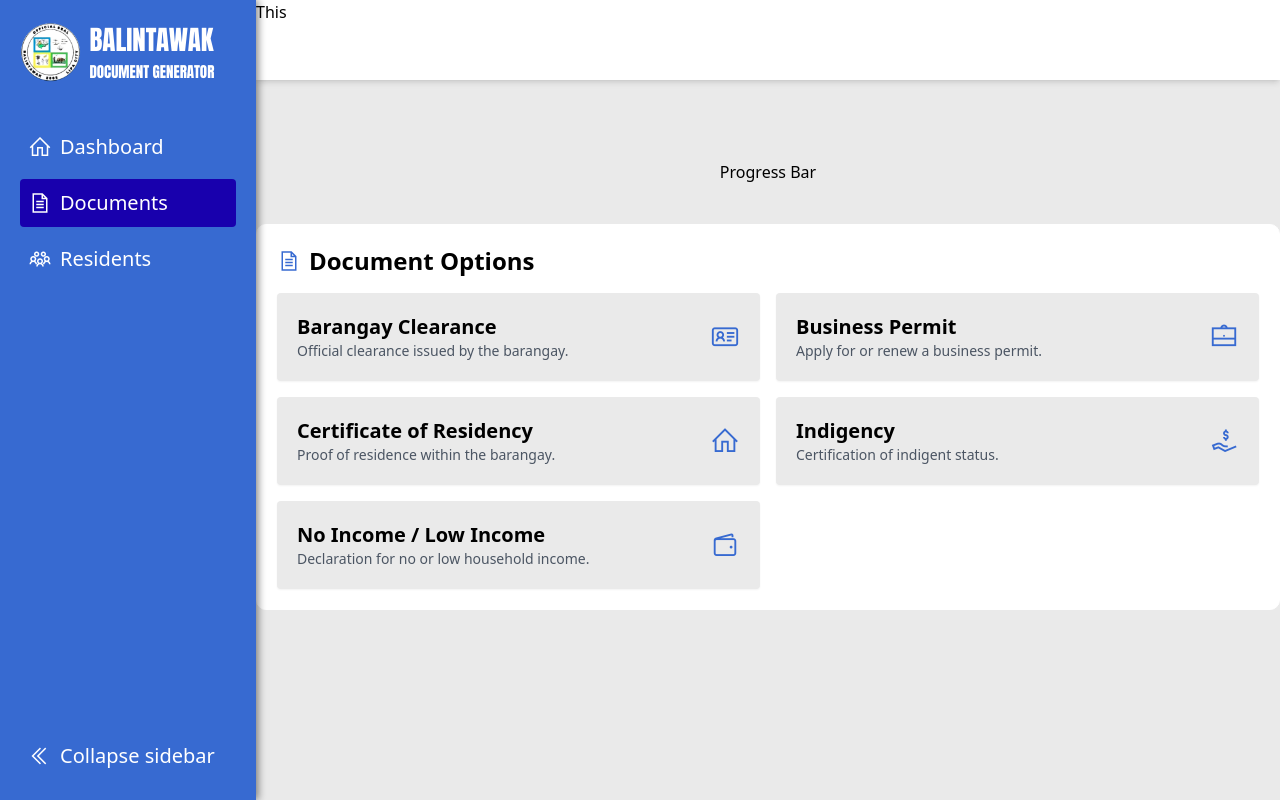
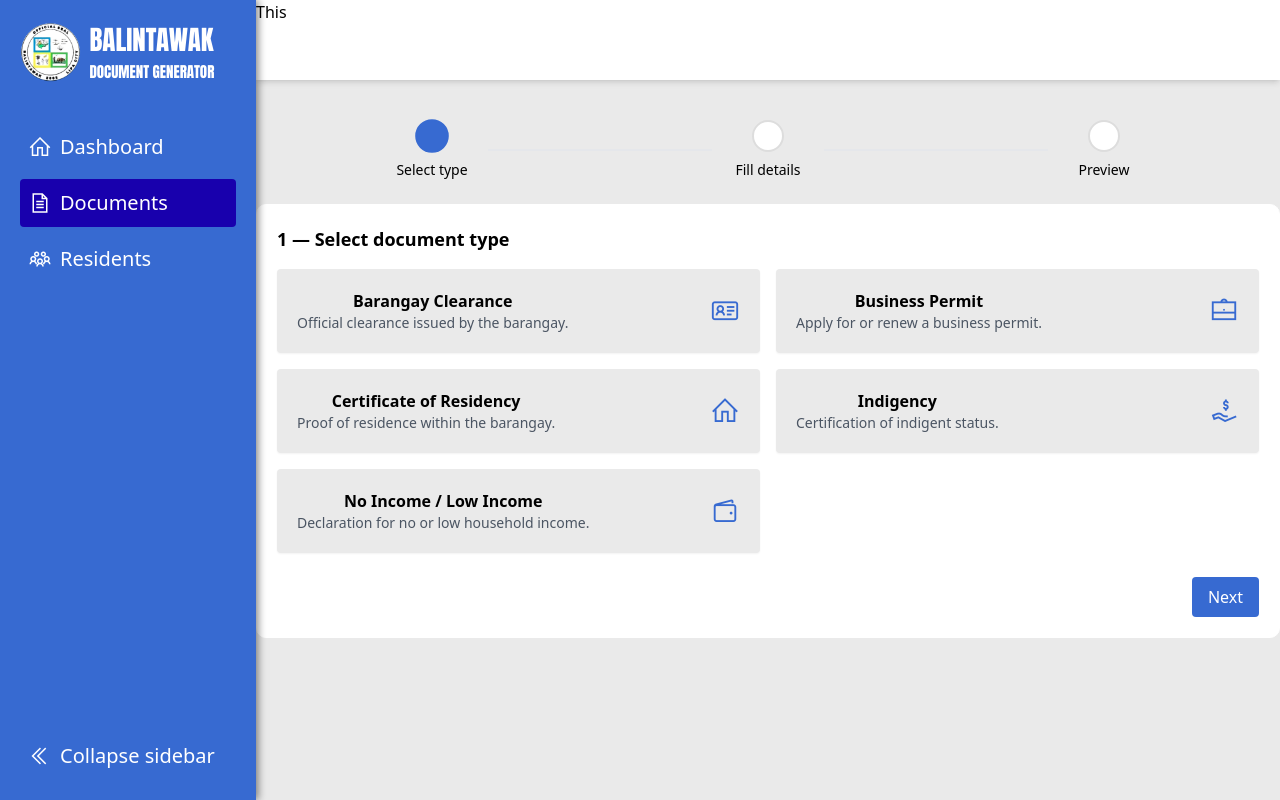
Before and after one commit to itzjmbruhhh/Document_Generator_NSTP, a PHP site: page /pages/document.php in a window 1280 px wide. Run offline with PHP 8.4, Linux system fonts and the light colour scheme; some libraries are stand-ins or nearby versions.

Commit message:
added steps for document generation

```diff
--- /dev/null
+++ b/components/steps/fill_details.php
@@ -0,0 +1,30 @@
+<?php
+// Step 2: Fill out details
+?>
+<div id="step-2" class="step-content hidden">
+    <h3 class="text-lg font-semibold mb-4">2 — Fill out necessary details</h3>
+
+    <form id="detailsForm">
+        <div class="grid grid-cols-1 gap-4">
+            <label class="flex flex-col">
+                <span class="text-sm font-medium">Full name</span>
+                <input type="text" name="full_name" class="mt-1 p-2 border rounded" />
+            </label>
+
+            <label class="flex flex-col">
+                <span class="text-sm font-medium">Address</span>
+                <input type="text" name="address" class="mt-1 p-2 border rounded" />
+            </label>
+
+            <label class="flex flex-col">
+                <span class="text-sm font-medium">Purpose / Notes</span>
+                <textarea name="notes" class="mt-1 p-2 border rounded"></textarea>
+            </label>
+        </div>
+
+        <div class="mt-6 flex justify-between">
+            <button type="button" id="back-to-step-1" class="px-4 py-2 border rounded">Back</button>
+            <button type="button" id="to-step-3" class="px-4 py-2 bg-[--color-primary] text-white rounded">Next</button>
+        </div>
+    </form>
+</div>
--- /dev/null
+++ b/components/steps/preview.php
@@ -0,0 +1,16 @@
+<?php
+// Step 3: Preview
+?>
+<div id="step-3" class="step-content hidden">
+    <h3 class="text-lg font-semibold mb-4">3 — Preview</h3>
+
+    <div id="previewArea" class="p-4 border rounded bg-white">
+        <p class="text-sm text-gray-600">Preview of the generated document will appear here.</p>
+    </div>
+
+    <div class="mt-6 flex justify-between">
+        <button type="button" id="back-to-step-2" class="px-4 py-2 border rounded">Back</button>
+        <button type="button" id="generateDoc"
+            class="px-4 py-2 bg-[--color-primary] text-white rounded">Generate</button>
+    </div>
+</div>
--- /dev/null
+++ b/components/steps/select_document.php
@@ -0,0 +1,57 @@
+<?php
+// Step 1: Select document type
+?>
+<div id="step-1" class="step-content">
+    <h3 class="text-lg font-semibold mb-4">1 — Select document type</h3>
+
+    <div class="grid grid-cols-1 sm:grid-cols-2 gap-4">
+        <button data-doc="barangay_clearance" type="button"
+            class="doc-option flex items-center justify-between p-5 bg-[--color-gray] hover:bg-gray-100 rounded shadow-sm transition">
+            <div>
+                <h4 class="font-semibold">Barangay Clearance</h4>
+                <p class="text-sm text-gray-600">Official clearance issued by the barangay.</p>
+            </div>
+            <i class="las la-id-card text-3xl text-[--color-primary]"></i>
+        </button>
+
+        <button data-doc="business_permit" type="button"
+            class="doc-option flex items-center justify-between p-5 bg-[--color-gray] hover:bg-gray-100 rounded shadow-sm transition">
+            <div>
+                <h4 class="font-semibold">Business Permit</h4>
+                <p class="text-sm text-gray-600">Apply for or renew a business permit.</p>
+            </div>
+            <i class="las la-briefcase text-3xl text-[--color-primary]"></i>
+        </button>
+
+        <button data-doc="certificate_residency" type="button"
+            class="doc-option flex items-center justify-between p-5 bg-[--color-gray] hover:bg-gray-100 rounded shadow-sm transition">
+            <div>
+                <h4 class="font-semibold">Certificate of Residency</h4>
+                <p class="text-sm text-gray-600">Proof of residence within the barangay.</p>
+            </div>
+            <i class="las la-home text-3xl text-[--color-primary]"></i>
+        </button>
+
+        <button data-doc="indigency" type="button"
+            class="doc-option flex items-center justify-between p-5 bg-[--color-gray] hover:bg-gray-100 rounded shadow-sm transition">
+            <div>
+                <h4 class="font-semibold">Indigency</h4>
+                <p class="text-sm text-gray-600">Certification of indigent status.</p>
+            </div>
+            <i class="las la-hand-holding-usd text-3xl text-[--color-primary]"></i>
+        </button>
+
+        <button data-doc="no_low_income" type="button"
+            class="doc-option flex items-center justify-between p-5 bg-[--color-gray] hover:bg-gray-100 rounded shadow-sm transition">
+            <div>
+                <h4 class="font-semibold">No Income / Low Income</h4>
+                <p class="text-sm text-gray-600">Declaration for no or low household income.</p>
+            </div>
+            <i class="las la-wallet text-3xl text-[--color-primary]"></i>
+        </button>
+    </div>
+
+    <div class="mt-6 flex justify-end gap-2">
+        <button id="to-step-2-from-1" class="px-4 py-2 bg-[--color-primary] text-white rounded">Next</button>
+    </div>
+</div>
--- a/pages/document.php
+++ b/pages/document.php
@@ -32,57 +32,33 @@
                     This
                 </div>
 
-                <div class="container flex flex-col items-center justify-center m-auto py-10">
-                    <div class="m-auto p-10">Progress Bar</div>
+                <!-- Steps container -->
+                <div class="flex flex-col items-center justify-center m-auto py-10 w-full">
+                    <!-- Progress bar -->
+                    <div class="w-full max-w-3xl mb-6">
+                        <div id="stepsProgress" class="flex items-center justify-between">
+                            <div class="step-item text-center">
+                                <div class="step-dot" data-step="1"></div>
+                                <div class="text-sm mt-2">Select type</div>
+                            </div>
+                            <div class="flex-1 h-0.5 bg-gray-200 mx-2" data-connector="1-2"></div>
+                            <div class="step-item text-center">
+                                <div class="step-dot" data-step="2"></div>
+                                <div class="text-sm mt-2">Fill details</div>
+                            </div>
+                            <div class="flex-1 h-0.5 bg-gray-200 mx-2" data-connector="2-3"></div>
+                            <div class="step-item text-center">
+                                <div class="step-dot" data-step="3"></div>
+                                <div class="text-sm mt-2">Preview</div>
+                            </div>
+                        </div>
+                    </div>
+
                     <div class="border border-white h-full w-full bg-white p-5 rounded-[10px]">
-                        <h2 class="text-2xl font-semibold mb-4"><i
-                                class="las la-file-alt text-[--color-primary] mr-2"></i>Document Options</h2>
-
-                        <div class="grid grid-cols-1 sm:grid-cols-2 gap-4">
-                            <button data-doc="barangay_clearance"
-                                class="flex items-center justify-between p-5 bg-[--color-gray] hover:bg-gray-100 rounded shadow-sm transition">
-                                <div class="text-left">
-                                    <h3 class="text-xl font-semibold">Barangay Clearance</h3>
-                                    <p class="text-sm text-gray-600">Official clearance issued by the barangay.</p>
-                                </div>
-                                <i class="las la-id-card text-3xl text-[--color-primary]"></i>
-                            </button>
-
-                            <button data-doc="business_permit"
-                                class="flex items-center justify-between p-5 bg-[--color-gray] hover:bg-gray-100 rounded shadow-sm transition">
-                                <div class="text-left">
-                                    <h3 class="text-xl font-semibold">Business Permit</h3>
-                                    <p class="text-sm text-gray-600">Apply for or renew a business permit.</p>
-                                </div>
-                                <i class="las la-briefcase text-3xl text-[--color-primary]"></i>
-                            </button>
-
-                            <button data-doc="certificate_residency"
-                                class="flex items-center justify-between p-5 bg-[--color-gray] hover:bg-gray-100 rounded shadow-sm transition">
-                                <div class="text-left">
-                                    <h3 class="text-xl font-semibold">Certificate of Residency</h3>
-                                    <p class="text-sm text-gray-600">Proof of residence within the barangay.</p>
-                                </div>
-                                <i class="las la-home text-3xl text-[--color-primary]"></i>
-                            </button>
-
-                            <button data-doc="indigency"
-                                class="flex items-center justify-between p-5 bg-[--color-gray] hover:bg-gray-100 rounded shadow-sm transition">
-                                <div class="text-left">
-                                    <h3 class="text-xl font-semibold">Indigency</h3>
-                                    <p class="text-sm text-gray-600">Certification of indigent status.</p>
-                                </div>
-                                <i class="las la-hand-holding-usd text-3xl text-[--color-primary]"></i>
-                            </button>
-
-                            <button data-doc="no_low_income"
-                                class="flex items-center justify-between p-5 bg-[--color-gray] hover:bg-gray-100 rounded shadow-sm transition">
-                                <div class="text-left">
-                                    <h3 class="text-xl font-semibold">No Income / Low Income</h3>
-                                    <p class="text-sm text-gray-600">Declaration for no or low household income.</p>
-                                </div>
-                                <i class="las la-wallet text-3xl text-[--color-primary]"></i>
-                            </button>
+                        <div id="stepsContainer">
+                            <?php include(__DIR__ . '/../components/steps/select_document.php'); ?>
+                            <?php include(__DIR__ . '/../components/steps/fill_details.php'); ?>
+                            <?php include(__DIR__ . '/../components/steps/preview.php'); ?>
                         </div>
                     </div>
                 </div>
@@ -93,6 +69,7 @@
     </section>
 
     <script src="../js/navbar.js"></script>
+    <script src="../js/document.js"></script>
 </body>
 
 </html>
--- a/style.css
+++ b/style.css
@@ -16,7 +16,6 @@
   font-style: normal;
 }
 
-
 /* Main content should sit to the right of the fixed sidebar */
 #mainContent {
   margin-left: var(--sidebar-width);
@@ -26,3 +25,36 @@
     margin-left 0.3s ease,
     width 0.3s ease;
 }
+
+/* Progress bar / steps styles */
+.step-dot {
+  width: 2rem;
+  height: 2rem;
+  border-radius: 9999px;
+  background: #fff;
+  border: 2px solid #ddd;
+  margin: 0 auto;
+  transition:
+    background-color 0.2s ease,
+    border-color 0.2s ease,
+    transform 0.15s ease;
+}
+.step-dot.active {
+  background: var(--color-primary);
+  border-color: var(--color-primary);
+  transform: scale(1.05);
+}
+.step-dot.completed {
+  background: var(--color-primary);
+  border-color: var(--color-primary);
+}
+.connector-complete {
+  background-color: var(--color-primary) !important;
+}
+
+.step-item {
+  width: 6rem;
+}
+
+.step-content {
+}
```
Also changed, not shown: js/document.js (added, +83 -0 lines).
